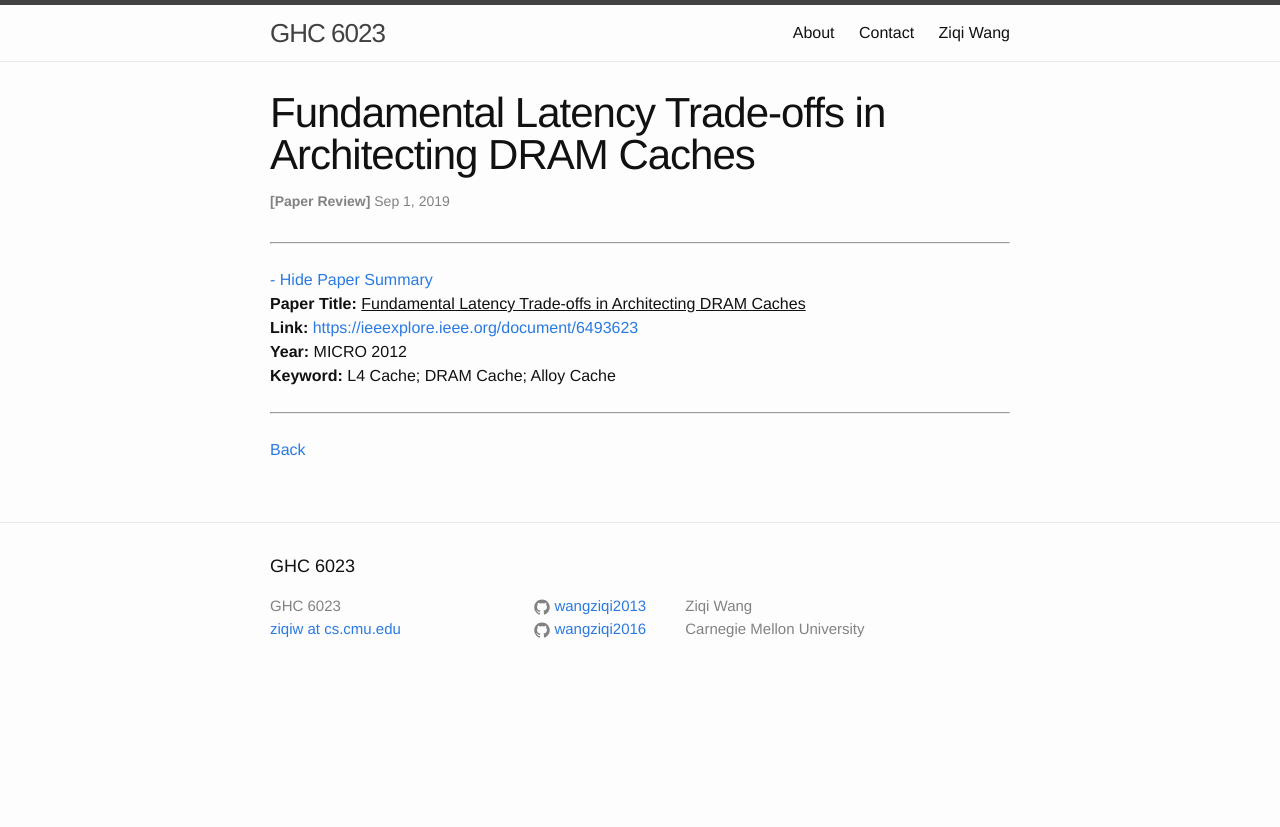
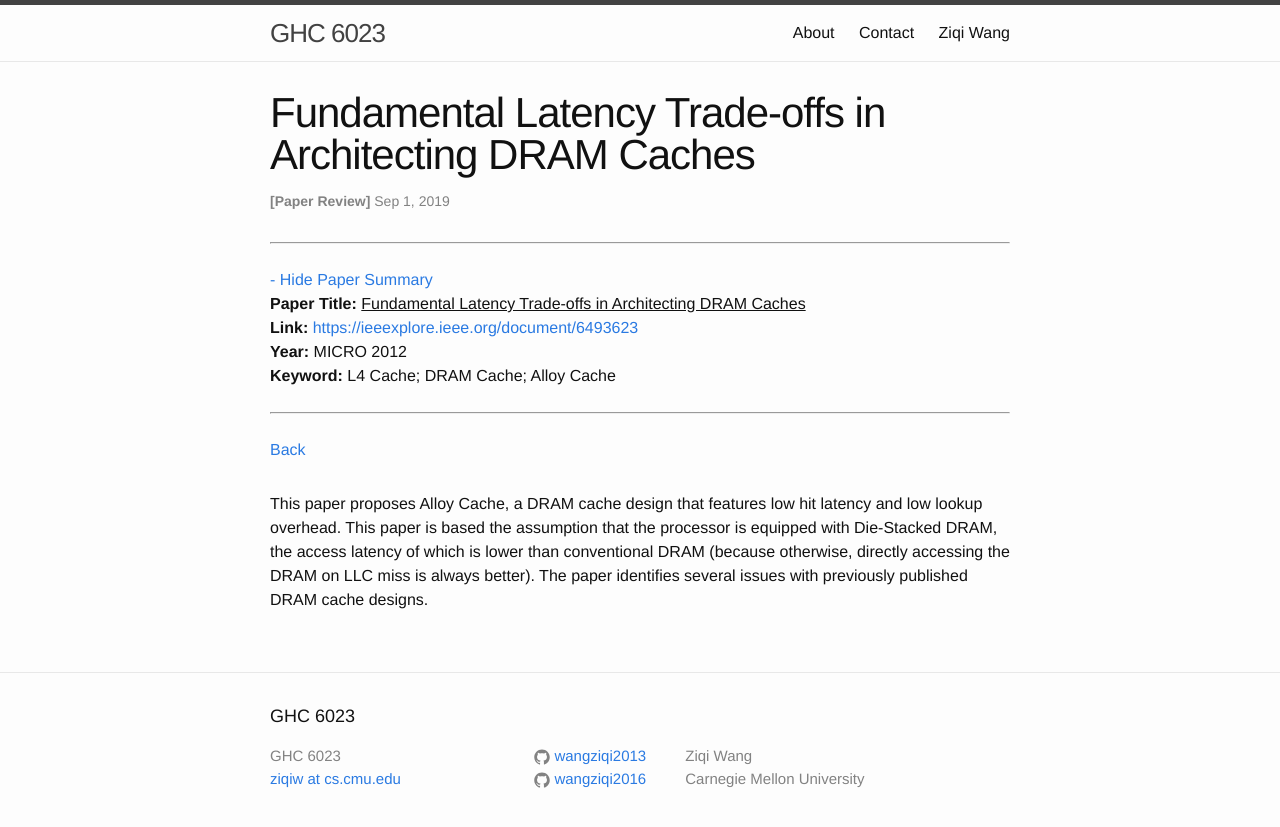
Before and after one commit to wangziqi2013/wangziqi2013.github.io, a Jekyll site: the page built from _posts/2019-08-31-alloy-cache.markdown, in a window 1280 px wide. Shown: the top 827 px of the page. Built offline with Jekyll 4.4.1, drawn with Linux system fonts in a browser that asks for light colours.

Commit message:
Adding problems

```diff
--- a/_posts/2019-08-31-alloy-cache.markdown
+++ b/_posts/2019-08-31-alloy-cache.markdown
@@ -12,3 +12,8 @@ htm_cd:
 htm_cr:
 version_mgmt:
 ---
+
+This paper proposes Alloy Cache, a DRAM cache design that features low hit latency and low lookup overhead. This paper
+is based the assumption that the processor is equipped with Die-Stacked DRAM, the access latency of which is lower than
+conventional DRAM (because otherwise, directly accessing the DRAM on LLC miss is always better). The paper identifies
+several issues with previously published DRAM cache designs.
```
